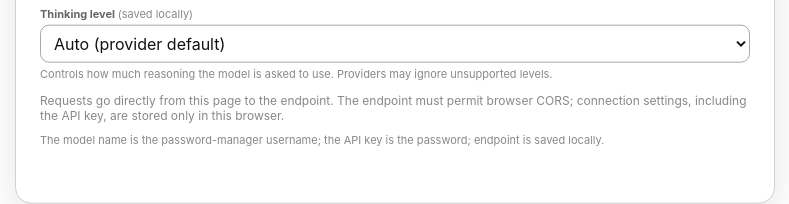
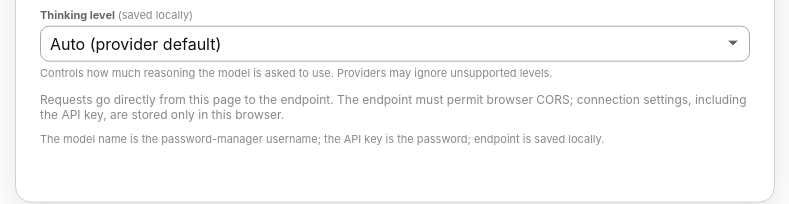
Before and after one commit to notCorwin/static-web-agent, a website with bundled scripts: page index.html in a window 1280 px wide. Shown: the part 462-666 px from the top of the page, 245-1034 px from the left. Built offline with nearby package versions, Linux system fonts and the light colour scheme; files whose address does not match are found by name.

Commit message:
Normalize cross-browser form controls

```diff
--- a/styles.css
+++ b/styles.css
@@ -7,6 +7,9 @@
   --border: #d0d0d0;
   --border-strong: #a8a8a8;
   --control-focus: #777777;
+  --control-height: 36px;
+  --control-font-size: 16px;
+  --control-line-height: 20px;
   --text: #111111;
   --muted: #666666;
   --faint: #888888;
@@ -24,11 +27,11 @@
 
 * { box-sizing: border-box; }
 
-html { min-width: 320px; color-scheme: light; background: var(--bg); }
+html { min-width: 320px; color-scheme: light; background: var(--bg); -webkit-text-size-adjust: 100%; }
 body { margin: 0; min-height: 100vh; padding-bottom: env(safe-area-inset-bottom); background: var(--bg); }
 h1, h2, h3 { scroll-margin-top: 24px; }
 button, input, textarea, select { font: inherit; }
-input, textarea { font-size: 16px; }
+input, textarea, select { font-family: inherit; font-size: var(--control-font-size); line-height: var(--control-line-height); }
 button, a, summary { -webkit-tap-highlight-color: rgb(0 0 0 / 10%); touch-action: manipulation; }
 button { cursor: pointer; }
 button:disabled { cursor: not-allowed; opacity: .58; }
@@ -121,7 +124,20 @@ button:disabled { cursor: not-allowed; opacity: .58; }
   background: var(--surface);
   color: var(--text);
 }
-.field input, .field select { min-height: 36px; padding: 7px 9px; }
+.field input, .field select {
+  -webkit-appearance: none;
+  appearance: none;
+  height: var(--control-height);
+  min-height: var(--control-height);
+  padding: 7px 9px;
+}
+.field select {
+  padding-right: 34px;
+  background-image: linear-gradient(45deg, transparent 50%, var(--muted) 50%), linear-gradient(135deg, var(--muted) 50%, transparent 50%);
+  background-position: calc(100% - 16px) 50%, calc(100% - 11px) 50%;
+  background-repeat: no-repeat;
+  background-size: 5px 5px, 5px 5px;
+}
 .field input::placeholder, .composer textarea::placeholder { color: var(--faint); }
 .field input:hover, .field input:focus, .field select:hover, .field select:focus, .composer textarea:hover, .composer textarea:focus, .message-edit textarea:hover, .message-edit textarea:focus { border-color: var(--control-focus); }
 .field input[aria-invalid="true"] { border-color: var(--danger); }
```
Also changed, not shown: test/browser-check.mjs (+10 -0 lines).
